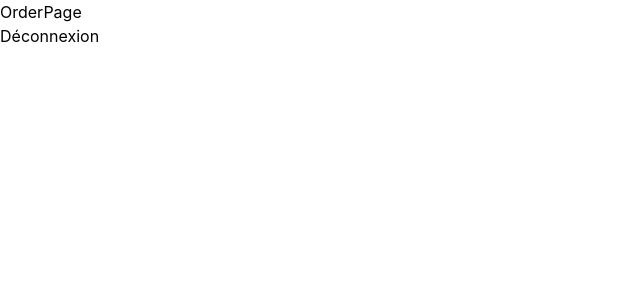
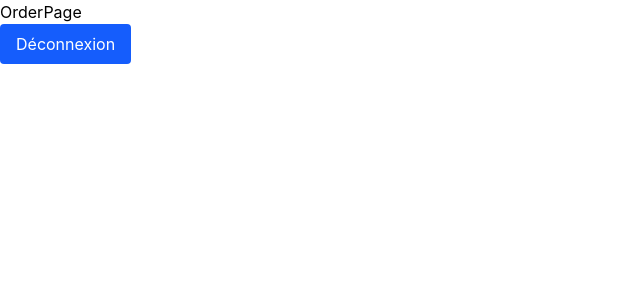
Before and after one commit to AnouGeek/crazee-burger, a React app: page /order in a window 1280 px wide. Shown: the top 300 px of the page, without its empty margins (0-640 px from the left). Built offline with nearby package versions, Linux system fonts and the light colour scheme; the HTML template or start-up script is replaced by a standard one.

Commit message:
✨F02: LOGIN > add redirection from/to ErrorPage and button style

```diff
--- a/src/components/pages/error/ErrorPage.jsx
+++ b/src/components/pages/error/ErrorPage.jsx
@@ -1,3 +1,12 @@
+import { Link } from "react-router-dom";
+
 export default function ErrorPage() {
-  return <div>ErrorPage</div>;
+  return (
+    <div>
+      <h1>ErrorPage</h1>
+      <button className="px-4 py-2 bg-yellow-600 text-white rounded hover:bg-yellow-700 transition">
+        <Link to="/">Retourner vers la page d'accueil</Link>
+      </button>
+    </div>
+  );
 }
--- a/src/components/pages/order/OrderPage.jsx
+++ b/src/components/pages/order/OrderPage.jsx
@@ -4,7 +4,7 @@ export default function OrderPage() {
   return (
     <div>
       <h1>OrderPage</h1>
-      <button>
+      <button className="px-4 py-2 bg-blue-600 text-white rounded hover:bg-blue-700 transition">
         <Link to="/">Déconnexion</Link>
       </button>
     </div>
```
